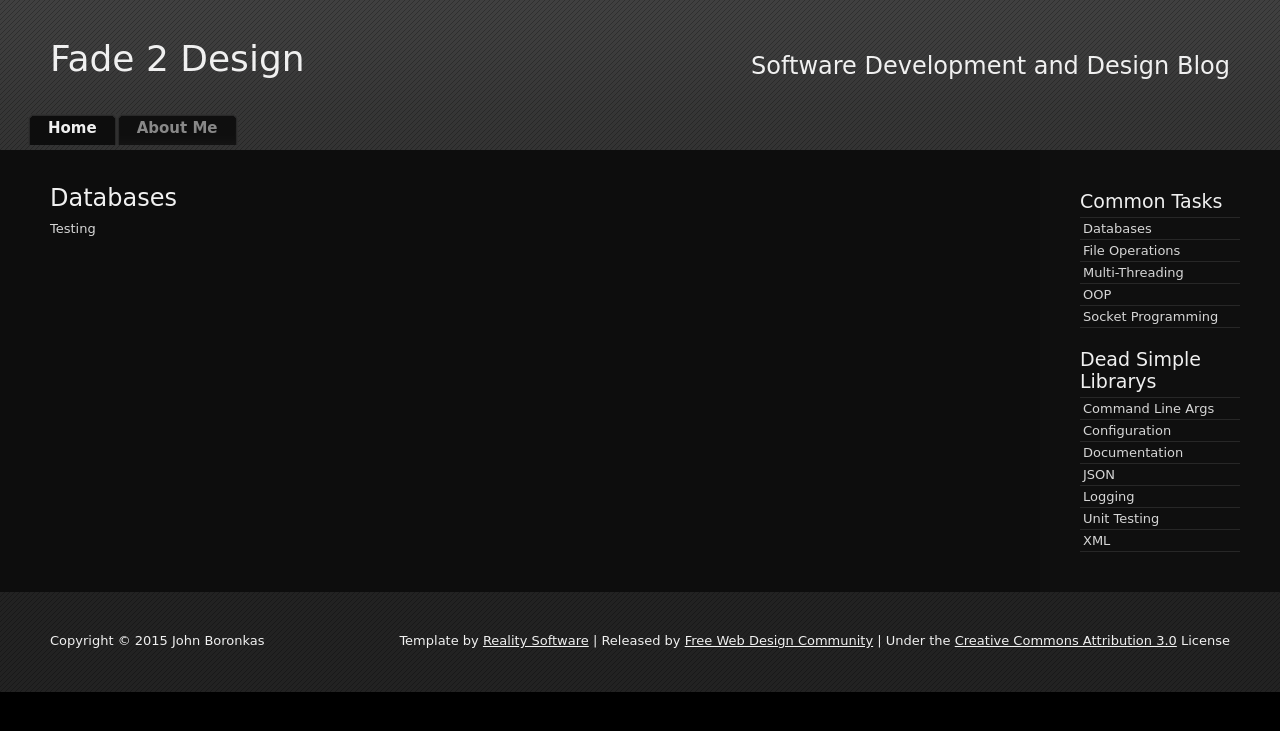
After one commit to jdboronkas/fade2design, a PHP site: page /tasks/databases in a window 1280 px wide. The commit adds this page. Shown: the top 731 px of the page. Run offline with PHP 8.4, Linux system fonts and the light colour scheme.

Commit message:
Added support for the tasks and library sections of the site.

```diff
--- a/includes/header.php
+++ b/includes/header.php
@@ -14,8 +14,8 @@ You can also purchase a PSD-file for this template.
 <html xmlns="http://www.w3.org/1999/xhtml">
 <head>
 <meta http-equiv="Content-Type" content="text/html; charset=utf-8" />
-<title></title>
-<link href="style.css" rel="stylesheet" type="text/css"/>
+<title>Fade 2 Design</title>
+<link href="/style.css" rel="stylesheet" type="text/css"/>
 </head>
 
 <body>
@@ -23,12 +23,12 @@ You can also purchase a PSD-file for this template.
 
 <div id="slogan">Software Development and Design Blog</div>
 
-<div id="logo"><a href="#">Fade 2 Design</a></div>
+<div id="logo"><a href="/">Fade 2 Design</a></div>
 
 <div id="menu">
 <ul>
-<li class="active"><a href="#">Home</a></li>
-<li><a href="#">About Me</a></li>
+<li class="active"><a href="/">Home</a></li>
+<li><a href="/about">About Me</a></li>
 </ul>
 </div>
 
--- a/includes/sidebar.php
+++ b/includes/sidebar.php
@@ -4,7 +4,7 @@
 <div id="sidebar">
 <h3>Common Tasks</h3>
 <ul>
-<li><a href="#">Databases</a></li>
+<li><a href="/tasks/databases">Databases</a></li>
 <li><a href="#">File Operations</a></li>
 <li><a href="#">Multi-Threading</a></li>
 <li><a href="#">OOP</a></li>
@@ -13,7 +13,7 @@
 
 <h3>Dead Simple Librarys</h3>
 <ul>
-<li><a href="#">Command Line Args</a></li>
+<li><a href="/librarys/command-line-args">Command Line Args</a></li>
 <li><a href="#">Configuration</a></li>
 <li><a href="#">Documentation</a></li>
 <li><a href="#">JSON</a></li>
--- a/index.php
+++ b/index.php
@@ -1,6 +1,7 @@
 <?php require 'includes/header.php';?>
 
 <h1>Welcome</h1>
+
 <p>This is a simple side project of mine to document some of the most common
 tasks that software developers encounter and all of the concerns that must
 be considered for each task.</p>
--- /dev/null
+++ b/tasks/databases/index.php
@@ -0,0 +1,7 @@
+<?php require '../../includes/header.php';?>
+
+<h1>Databases</h1>
+
+<p>Testing</p>
+
+<?php require '../../includes/footer.php';?>
```
Also changed, not shown: about/index.php (added, +7 -0 lines), librarys/command-line-args/index.php (added, +7 -0 lines), favicon.ico (added), 2 other files.
